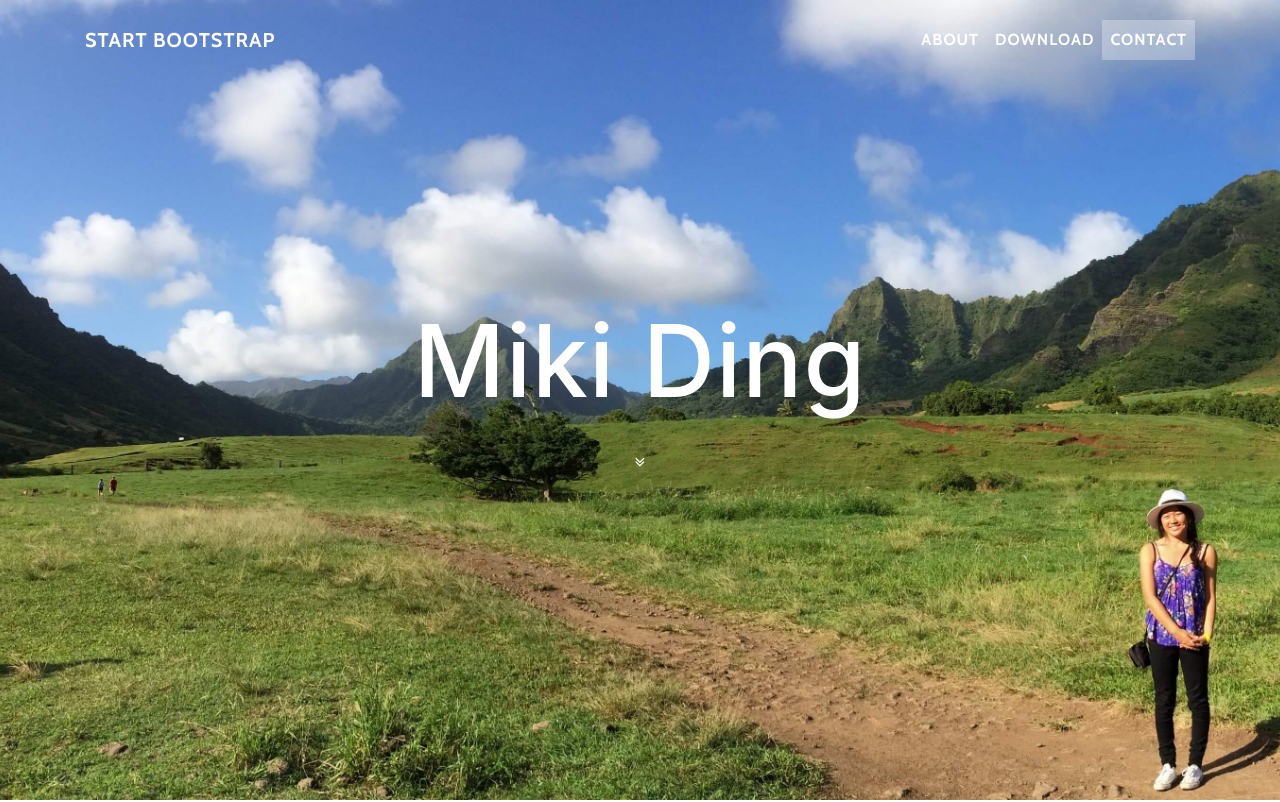
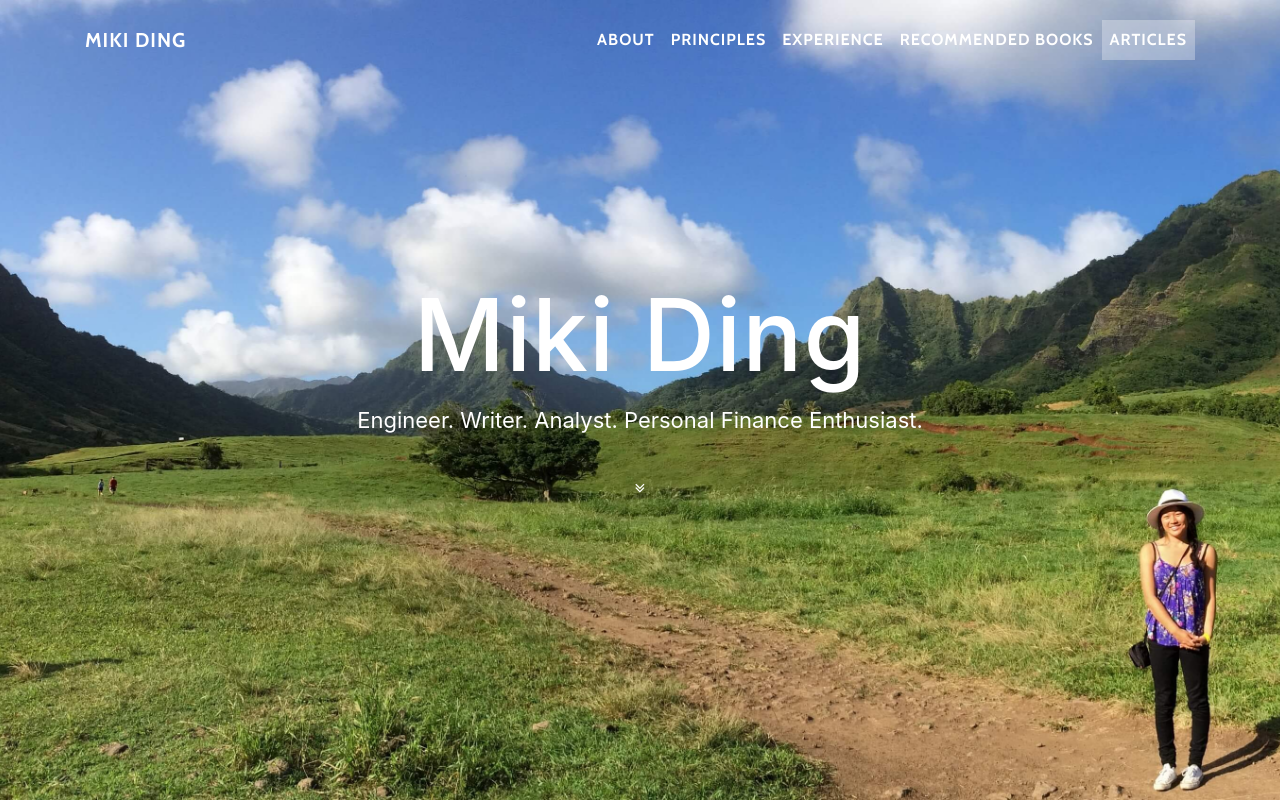
Before and after one commit to mikiding/mikiding.github.io, a website with bundled scripts: page index.html in a window 1280 px wide. Shown: the top 802 px of the page. Built offline with nearby package versions, Linux system fonts and the light colour scheme.

Commit message:
imported all changes from reset

```diff
--- a/index.html
+++ b/index.html
@@ -8,7 +8,7 @@
     <meta name="description" content="">
     <meta name="author" content="">
 
-    <title>Grayscale - Start Bootstrap Theme</title>
+    <title>Miki Ding</title>
 
     <!-- Bootstrap core CSS -->
     <link href="vendor/bootstrap/css/bootstrap.min.css" rel="stylesheet">
@@ -28,7 +28,7 @@
     <!-- Navigation -->
     <nav class="navbar navbar-expand-lg navbar-light fixed-top" id="mainNav">
       <div class="container">
-        <a class="navbar-brand js-scroll-trigger" href="#page-top">Start Bootstrap</a>
+        <a class="navbar-brand js-scroll-trigger" href="#page-top">Miki Ding</a>
         <button class="navbar-toggler navbar-toggler-right" type="button" data-toggle="collapse" data-target="#navbarResponsive" aria-controls="navbarResponsive" aria-expanded="false" aria-label="Toggle navigation">
           Menu
           <i class="fa fa-bars"></i>
@@ -39,10 +39,16 @@
               <a class="nav-link js-scroll-trigger" href="#about">About</a>
             </li>
             <li class="nav-item">
-              <a class="nav-link js-scroll-trigger" href="#download">Download</a>
+              <a class="nav-link js-scroll-trigger" href="#principles">Principles</a>
             </li>
             <li class="nav-item">
-              <a class="nav-link js-scroll-trigger" href="#contact">Contact</a>
+              <a class="nav-link js-scroll-trigger" href="#experience">Experience</a>
+            </li>
+            <li class="nav-item">
+              <a class="nav-link js-scroll-trigger" href="#books">Recommended Books</a>
+            </li>
+            <li class="nav-item">
+              <a class="nav-link js-scroll-trigger" href="#articles">Articles</a>
             </li>
           </ul>
         </div>
@@ -56,8 +62,7 @@
           <div class="row">
             <div class="col-lg-8 mx-auto">
               <h1 class="brand-heading">Miki Ding</h1>
-<!--              <p class="intro-text">A free, responsive, one page Bootstrap theme.
-                <br>Created by Start Bootstrap.</p>-->
+              <p class="intro-text">Engineer. Writer. Analyst. Personal Finance Enthusiast.</p>
               <a href="#about" class="btn btn-circle js-scroll-trigger">
                 <i class="fa fa-angle-double-down animated"></i>
               </a>
@@ -91,24 +96,12 @@
               </h3>
             </div>
           </div>
-
-
-          <!--<div class="col-lg-8 mx-auto">
-            <h2>About Grayscale</h2>
-            <p>Grayscale is a free Bootstrap theme created by Start Bootstrap. It can be yours right now, simply download the template on
-              <a href="http://startbootstrap.com/template-overviews/grayscale/">the preview page</a>. The theme is open source, and you can use it for any purpose, personal or commercial.</p>
-            <p>This theme features stock photos by
-              <a href="http://gratisography.com/">Gratisography</a>
-              along with a custom Google Maps skin courtesy of
-              <a href="http://snazzymaps.com/">Snazzy Maps</a>.</p>
-            <p>Grayscale includes full HTML, CSS, and custom JavaScript files along with SASS and LESS files for easy customization!</p>
-          </div>-->
         </div>
       </div>
     </section>
 
-    <!-- Download Section -->
-    <section id="download" class="download-section content-section text-center">
+    <!-- Principles Section -->
+    <section id="principles" class="content-section text-center">
       <div class="container">
         <div class="col-lg-8 mx-auto">
           <hr width=10%></hr>
@@ -129,8 +122,44 @@
       </div>
     </section>
 
+
+
     <!-- Contact Section -->
-    <section id="contact" class="content-section">
+<!--    <section id="contact" class="content-section text-center">
+      <div class="container">
+        <div class="row">
+          <div class="col-lg-8 mx-auto">
+            <h2>Contact Start Bootstrap</h2>
+            <p>Feel free to leave us a comment on the
+              <a href="http://startbootstrap.com/template-overviews/grayscale/">Grayscale template overview page</a>
+              on Start Bootstrap to give some feedback about this theme!</p>
+            <ul class="list-inline banner-social-buttons">
+              <li class="list-inline-item">
+                <a href="https://twitter.com/SBootstrap" class="btn btn-default btn-lg">
+                  <i class="fa fa-twitter fa-fw"></i>
+                  <span class="network-name">Twitter</span>
+                </a>
+              </li>
+              <li class="list-inline-item">
+                <a href="https://github.com/BlackrockDigital/startbootstrap" class="btn btn-default btn-lg">
+                  <i class="fa fa-github fa-fw"></i>
+                  <span class="network-name">Github</span>
+                </a>
+              </li>
+              <li class="list-inline-item">
+                <a href="https://plus.google.com/+Startbootstrap/posts" class="btn btn-default btn-lg">
+                  <i class="fa fa-google-plus fa-fw"></i>
+                  <span class="network-name">Google+</span>
+                </a>
+              </li>
+            </ul>
+          </div>
+        </div>
+      </div>
+    </section>-->
+
+    <!-- Experience Section -->
+    <section id="experience" class="content-section">
       <div class="container">
         <div class="exp-images">
           <div class="row">
@@ -264,8 +293,9 @@
       </div>
     </section>
 
-    <!-- Map Section -->
+    <!-- Books Section -->
     <div id="books" class="content-section">
+      <div class="container">
         <div class="row">
         <div class="col-sm-2">
           <img src="assets/img/download.jpg"><br><br>
@@ -407,15 +437,19 @@
             </div>
           </div>
         </div>
+
+        </div>
       </div>
     </div>
 
     <div id ="articles" class="content-section">
+      <div class="container">
         <div class="row">
-    <div class="col-sm-2"></div>
+          <div class="col-sm-2">
+          </div>
           <div class="col-sm-5">
             <a href="https://www.linkedin.com/pulse/forget-your-brand-name-college-its-skills-driven-world-miki-ding/?lipi=urn%3Ali%3Apage%3Ad_flagship3_profile_view_base_post_details%3BeFCoIWPkSWaPuitCeXjUXA%3D%3D" style="font-size:20px">Forget Your Brand-Name College: It's a Skills Driven World</a>
-              <p style="font-size: 16px"><b>Published April 9, 2017</b><br><br>As the process for getting a job evolves, what worked in the past (simply getting a diploma from a top college) is not enough. I talk about the reasons behind that and why current students should focus on building real-world skills instead.
+                    <p style="font-size: 16px"><b>Published April 9, 2017</b><br><br>As the process for getting a job evolves, what worked in the past (simply getting a diploma from a top college) is not enough. I talk about the reasons behind that and why current students should focus on building real-world skills instead.</p>
           </div>
           <div class="col-sm-3">
             <img src="assets/img/AAEAAQAAAAAAAAuQAAAAJGQ4ODdiYzYxLWJmYzgtNDRjZC04Yzc3LWQ5OTRkZWE3NjRmMw.jpg">
@@ -462,6 +496,11 @@
         </div>
       </div>
       </div>
+    </div>
+
+
+    <!-- Map Section -->
+    <div id="map"></div>
 
     <!-- Footer -->
     <footer>
```
Also changed, not shown: css/grayscale.min.css. Lines whose indentation alone changed are shown as unchanged.
